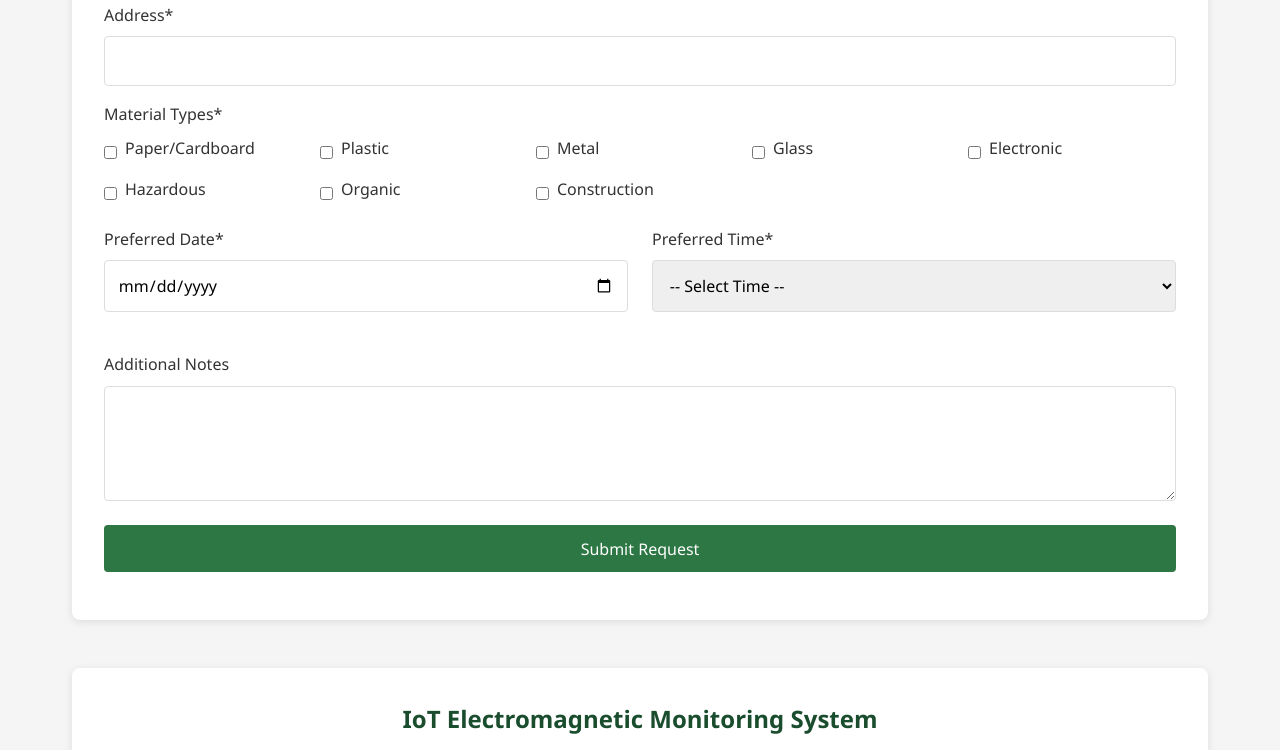
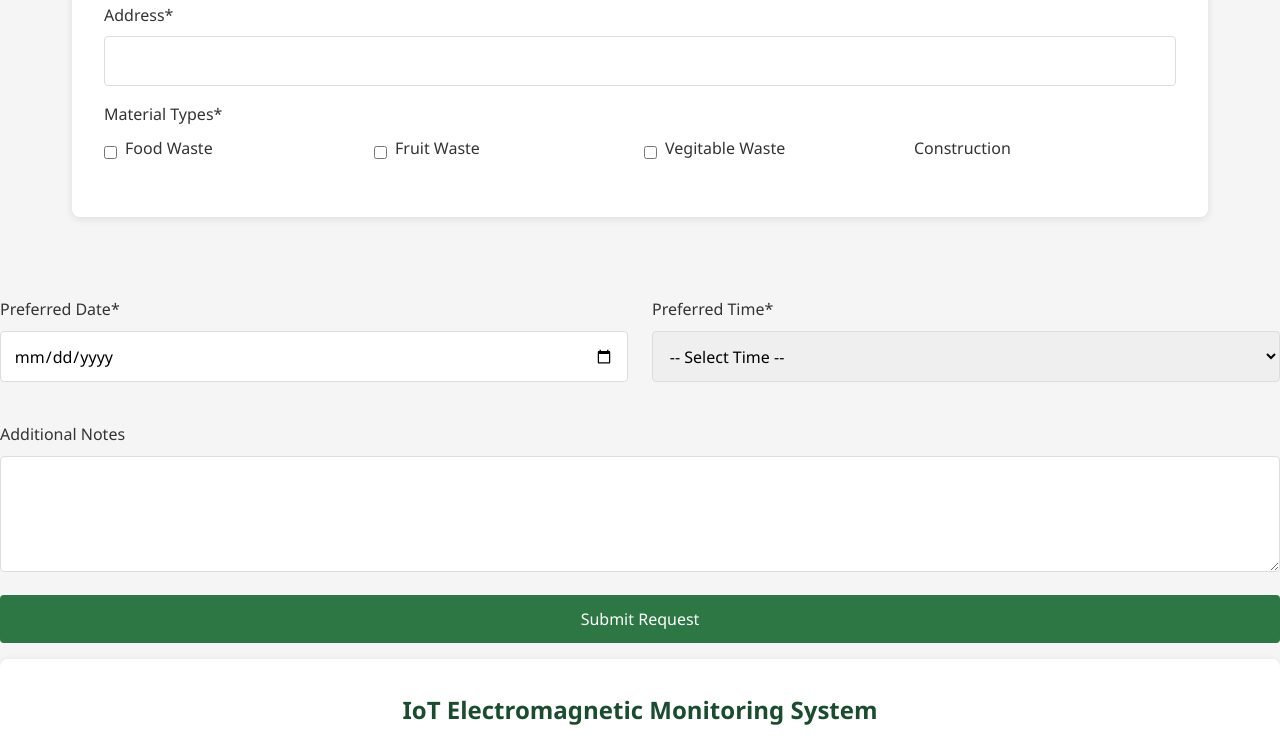
Before and after one commit to swappy2122/IDEATHON-PCU-2025, a plain HTML site: page index.html in a window 1280 px wide. Shown: the part 1626-2376 px from the top of the page. Drawn offline with nearby package versions, Linux system fonts and the light colour scheme.

Commit message:
Some Changes

```diff
--- a/index.html
+++ b/index.html
@@ -494,37 +494,17 @@ prompt and reliable service.</p>
 <div class="checkbox-group">
 <div class="checkbox-item">
 <input type="checkbox" id="material-paper" name="material" value="paper">
-<label for="material-paper">Paper/Cardboard</label>
+<label for="material-paper">Food Waste</label>
 </div>
 <div class="checkbox-item">
 <input type="checkbox" id="material-plastic" name="material" value="plastic">
-<label for="material-plastic">Plastic</label>
+<label for="material-plastic">Fruit Waste</label>
 </div>
 <div class="checkbox-item">
 <input type="checkbox" id="material-metal" name="material" value="metal">
-<label for="material-metal">Metal</label>
+<label for="material-metal">Vegitable Waste</label>
 </div>
-<div class="checkbox-item">
-<input type="checkbox" id="material-glass" name="material" value="glass">
-<label for="material-glass">Glass</label>
-</div>
-<div class="checkbox-item">
-<input type="checkbox" id="material-electronic" name="material"
-value="electronic">
-<label for="material-electronic">Electronic</label>
-</div>
-<div class="checkbox-item">
-<input type="checkbox" id="material-hazardous" name="material"
-value="hazardous">
-<label for="material-hazardous">Hazardous</label>
-</div>
-<div class="checkbox-item">
-<input type="checkbox" id="material-organic" name="material" value="organic">
-<label for="material-organic">Organic</label>
-</div>
-<div class="checkbox-item">
-<input type="checkbox" id="material-construction" name="material"
-value="construction">
+
 <label for="material-construction">Construction</label>
 </div>
 </div>
```
Also changed, not shown: about.html (+2 -2 lines).
